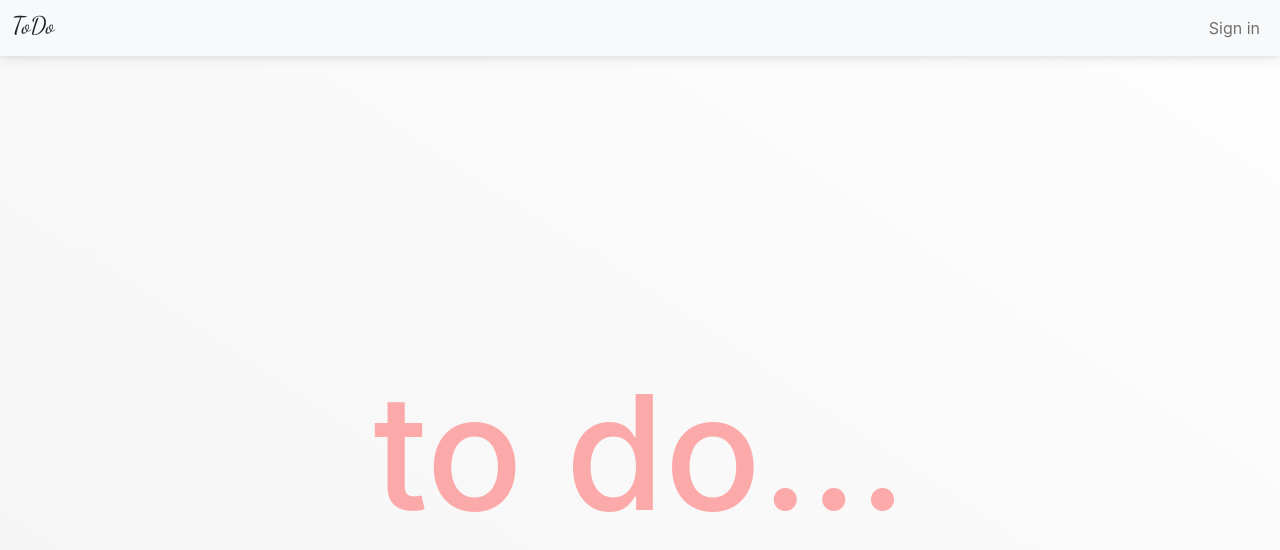
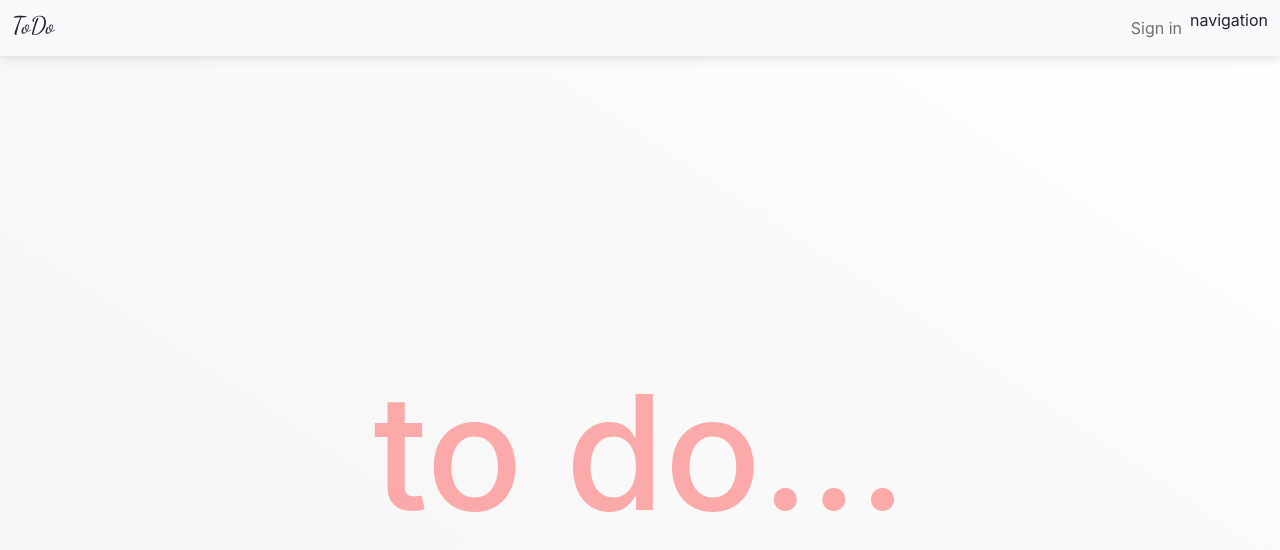
Before and after one commit to czeslaw187/todovoltwo, a Next.js app: page / in a window 1280 px wide. Shown: the top 550 px of the page. Built offline with nearby package versions, Linux system fonts and the light colour scheme; no server answers.

Commit message:
nav toggler button fix

```diff
--- a/component/Navbar.js
+++ b/component/Navbar.js
@@ -19,6 +19,7 @@ function Navbar() {
                         <li className='nav-item'>
                             {session ? <a className='nav-link' href="#" onClick={()=>signOut()}>Sign out</a> : <a className='nav-link' href="#" onClick={()=>signIn()}>Sign in</a>}
                         </li>
+                        <li className='nav-item'>navigation</li>
                     </ul>
                 </div>
             </div>
```
